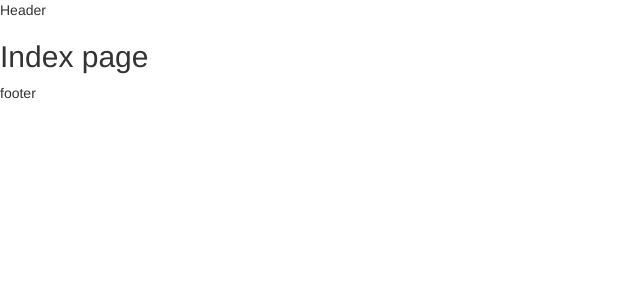
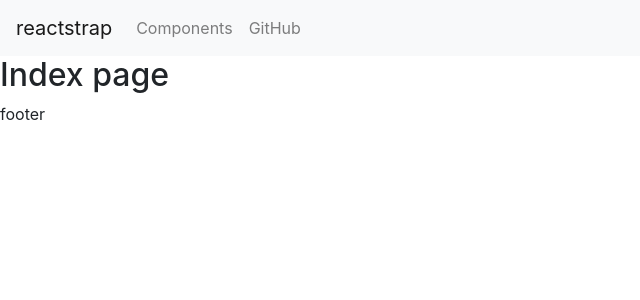
Before and after one commit to edayan/seoblog, a Next.js app in the folder frontend/: page / in a window 1280 px wide. Shown: the top 300 px of the page, without its empty margins (0-640 px from the left). Built offline with nearby package versions, Linux system fonts and the light colour scheme.

Commit message:
adding reactstrap and header component

```diff
--- /dev/null
+++ b/frontend/components/Header.js
@@ -0,0 +1,40 @@
+import { useState } from 'react';
+import {
+  Collapse,
+  Navbar,
+  NavbarToggler,
+  NavbarBrand,
+  Nav,
+  NavItem,
+  NavLink,
+  UncontrolledDropdown,
+  DropdownToggle,
+  DropdownMenu,
+  DropdownItem,
+  NavbarText
+} from 'reactstrap';
+
+const Header = (props) => {
+  const [isOpen, setIsOpen] = useState(false);
+
+  const toggle = () => setIsOpen(!isOpen);
+
+  return (
+      <Navbar color="light" light expand="md">
+        <NavbarBrand href="/">reactstrap</NavbarBrand>
+        <NavbarToggler onClick={toggle} />
+        <Collapse isOpen={isOpen} navbar>
+          <Nav className="mr-auto" navbar>
+            <NavItem>
+              <NavLink href="/components/">Components</NavLink>
+            </NavItem>
+            <NavItem>
+              <NavLink href="https://github.com/reactstrap/reactstrap">GitHub</NavLink>
+            </NavItem>
+          </Nav>
+        </Collapse>
+      </Navbar>
+  );
+}
+
+export default Header;
--- a/frontend/components/Layout.js
+++ b/frontend/components/Layout.js
@@ -1,8 +1,10 @@
+import Header from './Header';
+
 const Layout = ({ children }) => {
 
     return (
         <React.Fragment>
-            <p>Header</p>
+            <Header/>
             {children}
             <p>footer</p>
         </React.Fragment>
--- a/frontend/package.json
+++ b/frontend/package.json
@@ -14,6 +14,7 @@
   "dependencies": {
     "next": "^9.4.4",
     "react": "^16.13.1",
-    "react-dom": "^16.13.1"
+    "react-dom": "^16.13.1",
+    "reactstrap": "^8.5.1"
   }
 }
--- a/frontend/pages/_document.js
+++ b/frontend/pages/_document.js
@@ -12,7 +12,10 @@
                 <Head>
                     <meta charSet="UTF-8" />
                     <meta name="viewport" content="width=device-width, initial-scale=1.0" />
-                    <link rel="stylesheet" href="https://maxcdn.bootstrapcdn.com/bootstrap/3.3.7/css/bootstrap.min.css" integrity="sha384-BVYiiSIFeK1dGmJRAkycuHAHRg32OmUcww7on3RYdg4Va+PmSTsz/K68vbdEjh4u" crossorigin="anonymous"></link>
+                    <link
+                        rel="stylesheet"
+                        href="https://cdnjs.cloudflare.com/ajax/libs/twitter-bootstrap/4.3.1/css/bootstrap.min.css"
+                    />
                 </Head>
                 <body>
                     <Main />
```
Also changed, not shown: 1 other file (tests, documents, lock files or other folders).
